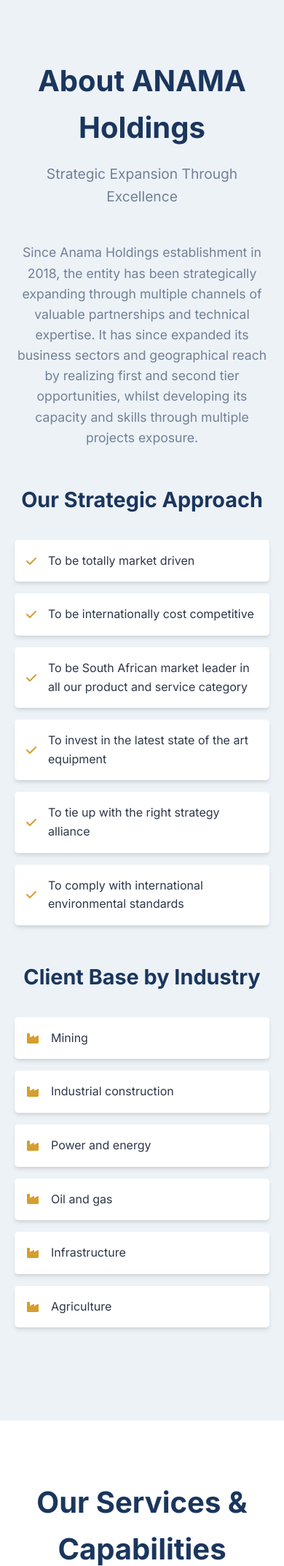
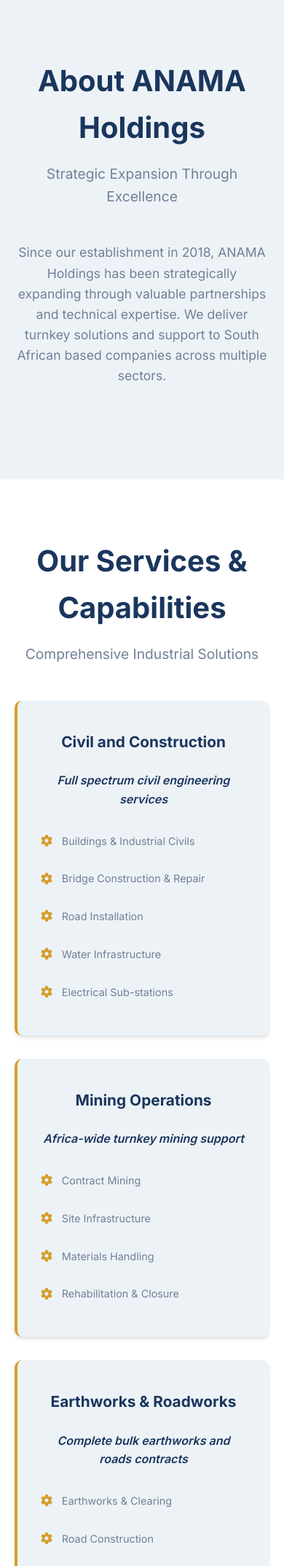
Before and after one commit to naasifveroni-creator/AnamaHoldings, a Flask app: page / in a window 390 px wide. Shown: the part 2486-4632 px from the top of the page at 73% size. Run offline with Flask 3, Linux system fonts and the light colour scheme.

Commit message:
Fix: Complete company information update - correct tagline, phone, services, values

```diff
--- a/app.py
+++ b/app.py
@@ -6,7 +6,7 @@
 def landing_page():
     company_data = {
         'name': 'ANAMA HOLDINGS (PTY) LTD',
-        'tagline': 'INDUSTRIAL WITH A BREAKER SPECTRUM',
+        'tagline': 'INNOVATION WITH A BROADER SPECTRUM',
         'reg_number': '2018/102808/07',
         'vat_number': '4880295441',
         'csd_number': 'MAAA0591007',
@@ -14,91 +14,81 @@
         'mission': 'To be the leaders in service delivery and quality in the construction, mining, infrastructure, energy and agriculture sectors throughout Africa whilst upholding our core values.',
         'vision': 'To become the customer\'s preferred choice, valuing quality, people and the environment.',
 
-        'about': 'Since Anama Holdings establishment in 2018, the entity has been strategically expanding through multiple channels of valuable partnerships and technical expertise. It has since expanded its business sectors and geographical reach by realizing first and second tier opportunities, whilst developing its capacity and skills through multiple projects exposure.',
+        'about': 'Since our establishment in 2018, ANAMA Holdings has been strategically expanding through valuable partnerships and technical expertise. We deliver turnkey solutions and support to South African based companies across multiple sectors.',
 
-        'strategy': [
-            'To be totally market driven',
-            'To be internationally cost competitive',
-            'To be South African market leader in all our product and service category',
-            'To invest in the latest state of the art equipment',
-            'To tie up with the right strategy alliance',
-            'To comply with international environmental standards'
+        'services': [
+            {
+                'title': 'Civil and Construction',
+                'capabilities': [
+                    'Buildings & Industrial Civils',
+                    'Bridge Construction & Repair',
+                    'Road Installation',
+                    'Water Infrastructure',
+                    'Electrical Sub-stations'
+                ],
+                'description': 'Full spectrum civil engineering services'
+            },
+            {
+                'title': 'Mining Operations',
+                'capabilities': [
+                    'Contract Mining',
+                    'Site Infrastructure',
+                    'Materials Handling',
+                    'Rehabilitation & Closure'
+                ],
+                'description': 'Africa-wide turnkey mining support'
+            },
+            {
+                'title': 'Earthworks & Roadworks',
+                'capabilities': [
+                    'Earthworks & Clearing',
+                    'Road Construction',
+                    'Crushing & Screening',
+                    'Township Infrastructure'
+                ],
+                'description': 'Complete bulk earthworks and roads contracts'
+            },
+            {
+                'title': 'Plant & Equipment Hire',
+                'capabilities': [
+                    'Earthmoving Equipment',
+                    'Specialized Machinery',
+                    'Concrete Equipment',
+                    'Tools & Support'
+                ],
+                'description': 'Premium equipment and support vehicles'
+            },
+            {
+                'title': 'CIDB Grading',
+                'capabilities': [
+                    'CE - Civil Engineering',
+                    'EP - Electrical Engineering Works — Infrastructure',
+                    'GB - General Building',
+                    'SH - Landscaping, irrigation and horticulture works',
+                    'SO - Water supply and drainage for buildings (wet services, plu)'
+                ],
+                'description': 'Registered Construction Industry Capabilities'
+            }
         ],
 
         'core_values': [
-            {'title': 'SAFETY', 'description': 'At Anama Holdings we recognize the initial responsibility of operations as safety of all those involved. Following international standards: ISO 45001:2018, 9001, 14001 and OHSAS 18001.'},
-            {'title': 'Integrity and accountability', 'description': 'In our practice we always believe in transparency, cascaded strategy and uncompromised development of management.'},
-            {'title': 'Compassion', 'description': 'We live by the motto "caring is sharing", which directly translates to upliftment, employment training and experience through ongoing investment in people.'},
-            {'title': 'Superior practice always', 'description': 'Our commitment to sound business processes paves the way to a superior product and service.'},
-            {'title': 'Flexibility', 'description': 'Our hands-on and innovative management ensure a practical approach to service delivery whilst remaining flexible.'},
-            {'title': 'Teamwork', 'description': 'We believe teams are an imperative component to the organisations success as they work towards a common goal.'}
-        ],
-
-        'services': [
-            {
-                'title': 'CIVIL CONSTRUCTION',
-                'capabilities': [
-                    'General civil and mining construction work',
-                    'Concrete demolition, cutting and coring',
-                    'Buildings and industrial civils',
-                    'Water infrastructure repair',
-                    'Bridge construction and repair',
-                    'Road installation (pave, asphalt, concrete)',
-                    'Storm water and drainage construction',
-                    'Electrical sub-stations',
-                    'Specialised flooring applications'
-                ]
-            },
-            {
-                'title': 'MINING',
-                'capabilities': [
-                    'Mine Site Construction / Capital Projects Support',
-                    'Contract Mining (open pit design, load and haul, drill and blast)',
-                    'Materials Handling (crushing, screening, stockpile management)',
-                    'Rehabilitation and closure'
-                ]
-            },
-            {
-                'title': 'BULK EARTHWORKS AND ROADWORKS',
-                'capabilities': [
-                    'Clearing and earthworks',
-                    'Township and mining infrastructure',
-                    'Road construction and rehabilitation',
-                    'Crushing and screening',
-                    'Asphalt supply and surfacing',
-                    'Landfill construction'
-                ]
-            },
-            {
-                'title': 'PLANT & EQUIPMENT HIRE',
-                'capabilities': [
-                    'Major earthworks equipment (ADTs, Dozers, Excavators)',
-                    'Specialised equipment (Asphalt Pavers, Crushing Plants)',
-                    'Major concrete equipment',
-                    'Tools and equipment',
-                    'Fuel storage solutions'
-                ]
-            }
-        ],
-
-        'client_industries': [
-            'Mining',
-            'Industrial construction',
-            'Power and energy',
-            'Oil and gas',
-            'Infrastructure',
-            'Agriculture'
+            {'title': 'Safety First', 'description': 'Highest priority on safety following international standards including ISO 45001, 9001, 14001 and OHSAS 18001'},
+            {'title': 'Integrity', 'description': 'Transparency, accountability and uncompromised development in all our operations'},
+            {'title': 'Compassion', 'description': 'Caring is sharing - upliftment, employment training and community investment'},
+            {'title': 'Excellence', 'description': 'Superior practice always, delivering quality products and services'},
+            {'title': 'Flexibility', 'description': 'Adaptable to ever-changing environmental and customer requirements'},
+            {'title': 'Teamwork', 'description': 'Combining various skills and knowledge for successful project completion'}
         ],
 
         'accreditations': [
-            'B-BBEE LEVEL 1 CONTRIBUTOR: 135% PROCUREMENT RECOGNITION',
+            'B-BBEE LEVEL 1 CONTRIBUTOR',
             'COIDA COMPLIANCE',
-            'CIDB GRADING: CE - Civil Engineering, EP - Electrical Engineering Works, GB - General Building'
+            'CIDB GRADING: CE • EP • GB • SH • SO'
         ],
 
         'contact': {
             'address': '7631 Bellpepper Crescent, The Orchards 0182 South Africa',
-            'phones': ['+27 84 298 4006', '+27 82 730 2546'],
+            'phone': '070 717 3068',
             'emails': ['info@anama.co.za', 'tiyanih@anama.co.za'],
             'contacts': ['Mr. Tiyani Hongwane', 'Mr. Sello Motaung']
         }
--- a/static/css/style.css
+++ b/static/css/style.css
@@ -552,3 +552,32 @@
         grid-template-columns: 1fr;
     }
 }
+
+.service-description {
+    color: var(--primary);
+    font-weight: 600;
+    margin-bottom: 1.5rem;
+    text-align: center;
+    font-style: italic;
+}
+.service-description {
+    color: var(--primary);
+    font-weight: 600;
+    margin-bottom: 1.5rem;
+    text-align: center;
+    font-style: italic;
+}
+.service-description {
+    color: var(--primary);
+    font-weight: 600;
+    margin-bottom: 1.5rem;
+    text-align: center;
+    font-style: italic;
+}
+.service-description {
+    color: var(--primary);
+    font-weight: 600;
+    margin-bottom: 1.5rem;
+    text-align: center;
+    font-style: italic;
+}
--- a/templates/index.html
+++ b/templates/index.html
@@ -31,11 +31,11 @@
         <div class="container">
             <div class="hero-content">
                 <h1 class="hero-title">{{ company.name }}</h1>
-                <p class="hero-subtitle">Building Excellence Across Africa's Industrial Landscape</p>
-                <p class="hero-description">Leaders in construction, mining, infrastructure, energy and agriculture sectors throughout Africa</p>
+                <p class="hero-subtitle">{{ company.tagline }}</p>
+                <p class="hero-description">Leading industrial solutions in construction, mining, infrastructure, and energy sectors across Africa</p>
                 <div class="hero-buttons">
-                    <a href="#services" class="btn btn-primary">Our Capabilities</a>
-                    <a href="#contact" class="btn btn-secondary">Partner With Us</a>
+                    <a href="#services" class="btn btn-primary">Our Services</a>
+                    <a href="#contact" class="btn btn-secondary">Get In Touch</a>
                 </div>
             </div>
         </div>
@@ -96,30 +96,6 @@
             </div>
             <div class="about-content">
                 <p>{{ company.about }}</p>
-
-                <div class="strategy-section">
-                    <h3>Our Strategic Approach</h3>
-                    <div class="strategy-grid">
-                        {% for item in company.strategy %}
-                        <div class="strategy-item">
-                            <i class="fas fa-check"></i>
-                            <span>{{ item }}</span>
-                        </div>
-                        {% endfor %}
-                    </div>
-                </div>
-
-                <div class="client-industries">
-                    <h3>Client Base by Industry</h3>
-                    <div class="industries-grid">
-                        {% for industry in company.client_industries %}
-                        <div class="industry-item">
-                            <i class="fas fa-industry"></i>
-                            <span>{{ industry }}</span>
-                        </div>
-                        {% endfor %}
-                    </div>
-                </div>
             </div>
         </div>
     </section>
@@ -135,6 +111,7 @@
                 {% for service in company.services %}
                 <div class="service-card">
                     <h3>{{ service.title }}</h3>
+                    <p class="service-description">{{ service.description }}</p>
                     <div class="capabilities-list">
                         {% for capability in service.capabilities %}
                         <div class="capability-item">
@@ -190,7 +167,7 @@
         <div class="container">
             <div class="section-header">
                 <h2>Contact Us</h2>
-                <p>Get in Touch with Our Team</p>
+                <p>Get in touch with our team</p>
             </div>
             <div class="contact-grid">
                 <div class="contact-info">
@@ -206,9 +183,7 @@
                         <i class="fas fa-phone"></i>
                         <div>
                             <strong>Phone</strong>
-                            {% for phone in company.contact.phones %}
-                            <p>{{ phone }}</p>
-                            {% endfor %}
+                            <p>{{ company.contact.phone }}</p>
                         </div>
                     </div>
                     <div class="contact-item">
@@ -235,7 +210,7 @@
                     <h3>Company Details</h3>
                     <div class="details-list">
                         <div class="detail-item">
-                            <strong>Registration Number:</strong>
+                            <strong>Registration:</strong>
                             <span>{{ company.reg_number }}</span>
                         </div>
                         <div class="detail-item">
```
